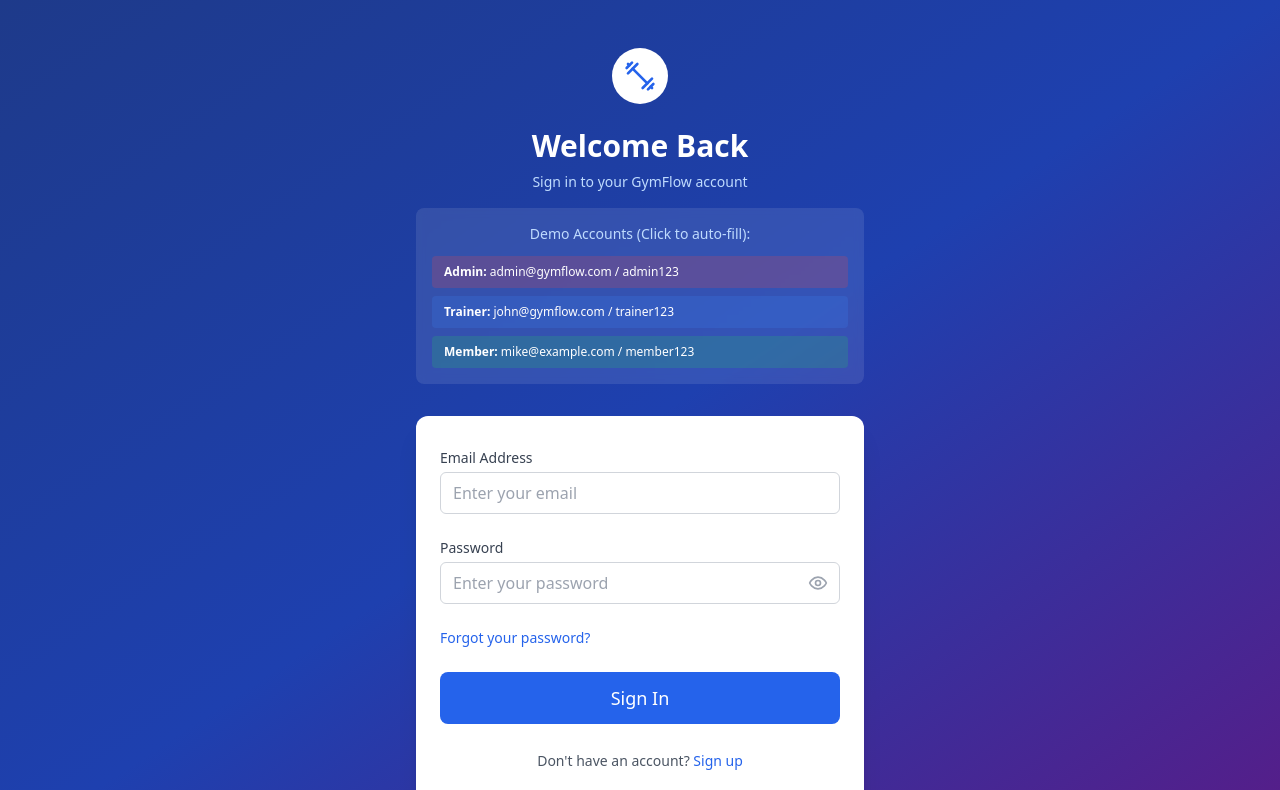
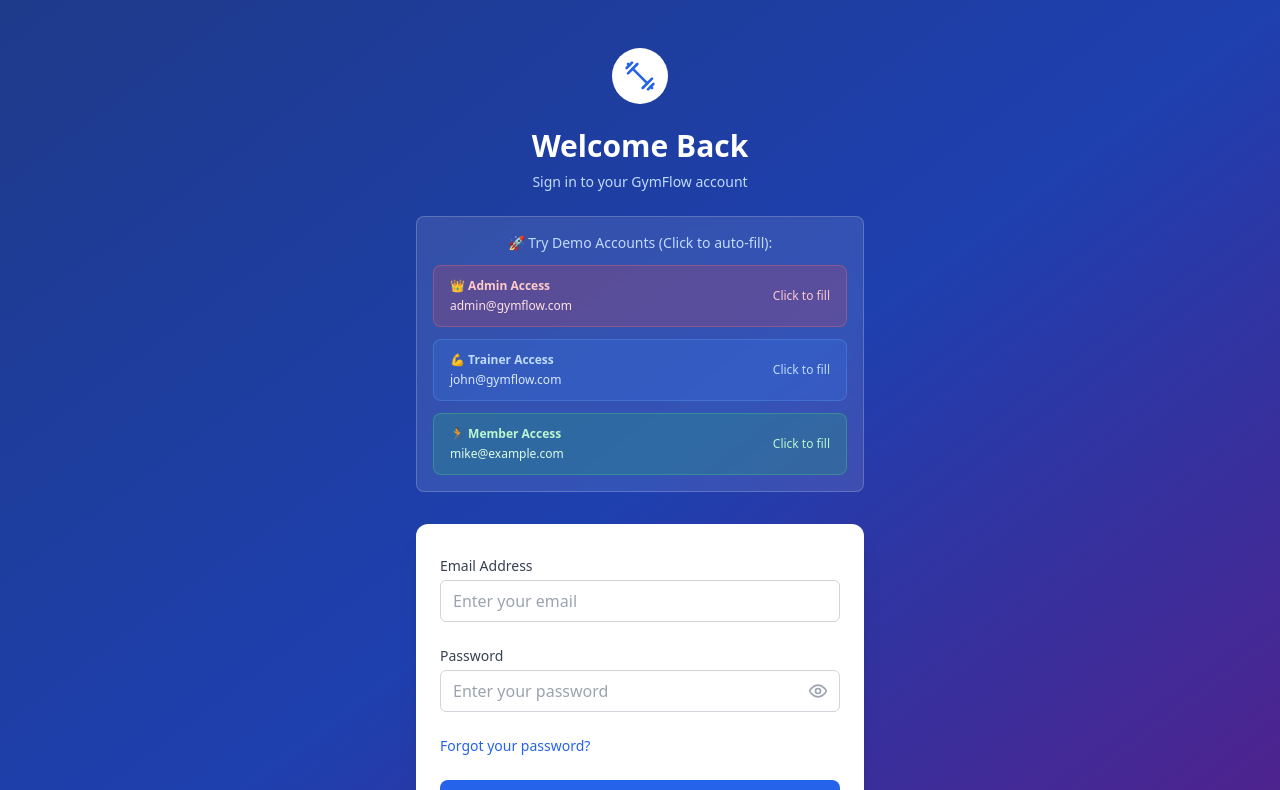
Before and after one commit to TaimoorHussain45/GymManagement, a React (Vite) app: page /login in a window 1280 px wide. Shown: the top 790 px of the page. Built offline with nearby package versions, Linux system fonts and the light colour scheme; no server answers.

Commit message:
Fix Demo Accounts and Form Messages

```diff
--- a/src/components/LandingPage.tsx
+++ b/src/components/LandingPage.tsx
@@ -1,6 +1,7 @@
 import React from 'react';
 import { Link } from 'react-router-dom';
 import { motion } from 'framer-motion';
+import toast from 'react-hot-toast';
 import {
   Dumbbell,
   Users,
@@ -446,6 +447,7 @@ const LandingPage: React.FC = () => {
                     Full Name
                   </label>
                   <input
+                    id="contact-name"
                     type="text"
                     className="w-full px-4 py-3 border border-gray-300 dark:border-gray-600 rounded-lg focus:ring-2 focus:ring-blue-500 focus:border-transparent dark:bg-gray-800 dark:text-white"
                     placeholder="Enter your full name"
@@ -457,6 +459,7 @@ const LandingPage: React.FC = () => {
                     Email Address
                   </label>
                   <input
+                    id="contact-email"
                     type="email"
                     className="w-full px-4 py-3 border border-gray-300 dark:border-gray-600 rounded-lg focus:ring-2 focus:ring-blue-500 focus:border-transparent dark:bg-gray-800 dark:text-white"
                     placeholder="Enter your email"
@@ -468,6 +471,7 @@ const LandingPage: React.FC = () => {
                     Message
                   </label>
                   <textarea
+                    id="contact-message"
                     rows={4}
                     className="w-full px-4 py-3 border border-gray-300 dark:border-gray-600 rounded-lg focus:ring-2 focus:ring-blue-500 focus:border-transparent dark:bg-gray-800 dark:text-white"
                     placeholder="Tell us about your fitness goals"
@@ -476,6 +480,22 @@ const LandingPage: React.FC = () => {
 
                 <button
                   type="submit"
+                  onClick={(e) => {
+                    e.preventDefault();
+                    const name = (document.getElementById('contact-name') as HTMLInputElement)?.value;
+                    const email = (document.getElementById('contact-email') as HTMLInputElement)?.value;
+                    const message = (document.getElementById('contact-message') as HTMLTextAreaElement)?.value;
+
+                    if (name && email && message) {
+                      toast.success('Thank you for your message! We\'ll get back to you soon.');
+                      // Clear form
+                      (document.getElementById('contact-name') as HTMLInputElement).value = '';
+                      (document.getElementById('contact-email') as HTMLInputElement).value = '';
+                      (document.getElementById('contact-message') as HTMLTextAreaElement).value = '';
+                    } else {
+                      toast.error('Please fill in all fields.');
+                    }
+                  }}
                   className="w-full bg-blue-600 hover:bg-blue-700 text-white py-3 rounded-lg font-semibold transition-colors duration-200"
                 >
                   Send Message
--- a/src/components/auth/LoginForm.tsx
+++ b/src/components/auth/LoginForm.tsx
@@ -7,6 +7,7 @@ import * as yup from 'yup';
 import { Eye, EyeOff, Dumbbell } from 'lucide-react';
 import { useAuth } from '../../contexts/AuthContext';
 import Button from '../common/Button';
+import toast from 'react-hot-toast';
 
 const schema = yup.object({
   email: yup.string().email('Invalid email').required('Email is required'),
@@ -22,11 +23,11 @@ const LoginForm: React.FC = () => {
   const [showPassword, setShowPassword] = useState(false);
   const { login, loading } = useAuth();
   const navigate = useNavigate();
-  const [demoMode, setDemoMode] = useState(false);
 
   const {
     register,
     handleSubmit,
+    setValue,
     formState: { errors },
   } = useForm<FormData>({
     resolver: yupResolver(schema),
@@ -43,6 +44,12 @@ const LoginForm: React.FC = () => {
     } catch (error) {
       // Error is handled by the auth context
     }
+  };
+
+  const fillDemoAccount = (email: string, password: string) => {
+    setValue('email', email);
+    setValue('password', password);
+    toast.success('Demo credentials filled! Click Sign In to continue.');
   };
 
   return (
@@ -66,38 +73,47 @@ const LoginForm: React.FC = () => {
           </p>
 
           {/* Demo Accounts Section */}
-          <div className="mt-4 p-4 bg-white/10 backdrop-blur-sm rounded-lg">
-            <p className="text-sm text-blue-200 mb-3">Demo Accounts (Click to auto-fill):</p>
-            <div className="grid grid-cols-1 gap-2 text-xs">
+          <div className="mt-6 p-4 bg-white/10 backdrop-blur-sm rounded-lg border border-white/20">
+            <p className="text-sm text-blue-200 mb-3 font-medium">🚀 Try Demo Accounts (Click to auto-fill):</p>
+            <div className="grid grid-cols-1 gap-3 text-xs">
               <button
                 type="button"
-                onClick={() => {
-                  document.querySelector<HTMLInputElement>('input[name="email"]')!.value = 'admin@gymflow.com';
-                  document.querySelector<HTMLInputElement>('input[name="password"]')!.value = 'admin123';
-                }}
-                className="bg-red-500/20 hover:bg-red-500/30 text-white px-3 py-2 rounded transition-colors text-left"
+                onClick={() => fillDemoAccount('admin@gymflow.com', 'admin123')}
+                className="bg-red-500/20 hover:bg-red-500/30 text-white px-4 py-3 rounded-lg transition-colors text-left border border-red-400/30 hover:border-red-400/50"
               >
-                <strong>Admin:</strong> admin@gymflow.com / admin123
+                <div className="flex items-center justify-between">
+                  <div>
+                    <div className="font-semibold text-red-200">👑 Admin Access</div>
+                    <div className="text-red-100 mt-1">admin@gymflow.com</div>
+                  </div>
+                  <div className="text-red-200 text-xs">Click to fill</div>
+                </div>
               </button>
               <button
                 type="button"
-                onClick={() => {
-                  document.querySelector<HTMLInputElement>('input[name="email"]')!.value = 'john@gymflow.com';
-                  document.querySelector<HTMLInputElement>('input[name="password"]')!.value = 'trainer123';
-                }}
-                className="bg-blue-500/20 hover:bg-blue-500/30 text-white px-3 py-2 rounded transition-colors text-left"
+                onClick={() => fillDemoAccount('john@gymflow.com', 'trainer123')}
+                className="bg-blue-500/20 hover:bg-blue-500/30 text-white px-4 py-3 rounded-lg transition-colors text-left border border-blue-400/30 hover:border-blue-400/50"
               >
-                <strong>Trainer:</strong> john@gymflow.com / trainer123
+                <div className="flex items-center justify-between">
+                  <div>
+                    <div className="font-semibold text-blue-200">💪 Trainer Access</div>
+                    <div className="text-blue-100 mt-1">john@gymflow.com</div>
+                  </div>
+                  <div className="text-blue-200 text-xs">Click to fill</div>
+                </div>
               </button>
               <button
                 type="button"
-                onClick={() => {
-                  document.querySelector<HTMLInputElement>('input[name="email"]')!.value = 'mike@example.com';
-                  document.querySelector<HTMLInputElement>('input[name="password"]')!.value = 'member123';
-                }}
-                className="bg-green-500/20 hover:bg-green-500/30 text-white px-3 py-2 rounded transition-colors text-left"
+                onClick={() => fillDemoAccount('mike@example.com', 'member123')}
+                className="bg-green-500/20 hover:bg-green-500/30 text-white px-4 py-3 rounded-lg transition-colors text-left border border-green-400/30 hover:border-green-400/50"
               >
-                <strong>Member:</strong> mike@example.com / member123
+                <div className="flex items-center justify-between">
+                  <div>
+                    <div className="font-semibold text-green-200">🏃 Member Access</div>
+                    <div className="text-green-100 mt-1">mike@example.com</div>
+                  </div>
+                  <div className="text-green-200 text-xs">Click to fill</div>
+                </div>
               </button>
             </div>
           </div>
--- a/src/contexts/AuthContext.tsx
+++ b/src/contexts/AuthContext.tsx
@@ -1,5 +1,5 @@
 import React, { createContext, useContext, useState, useEffect, ReactNode } from 'react';
-import { User, AuthContextType, RegisterData } from '../types';
+import { User, AuthContextType, RegisterData, UserRole } from '../types';
 import { authAPI } from '../api/auth';
 import toast from 'react-hot-toast';
 
```
